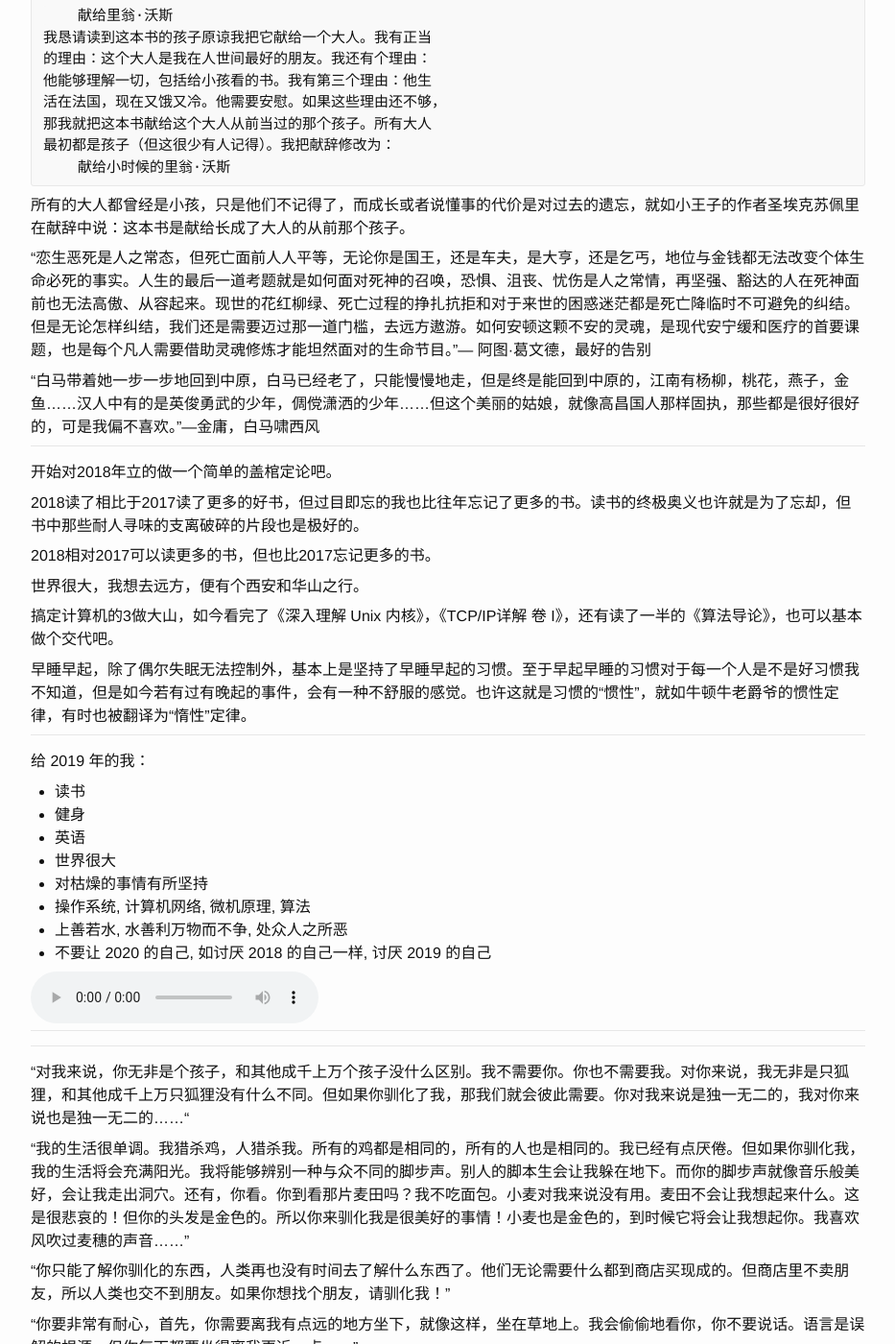
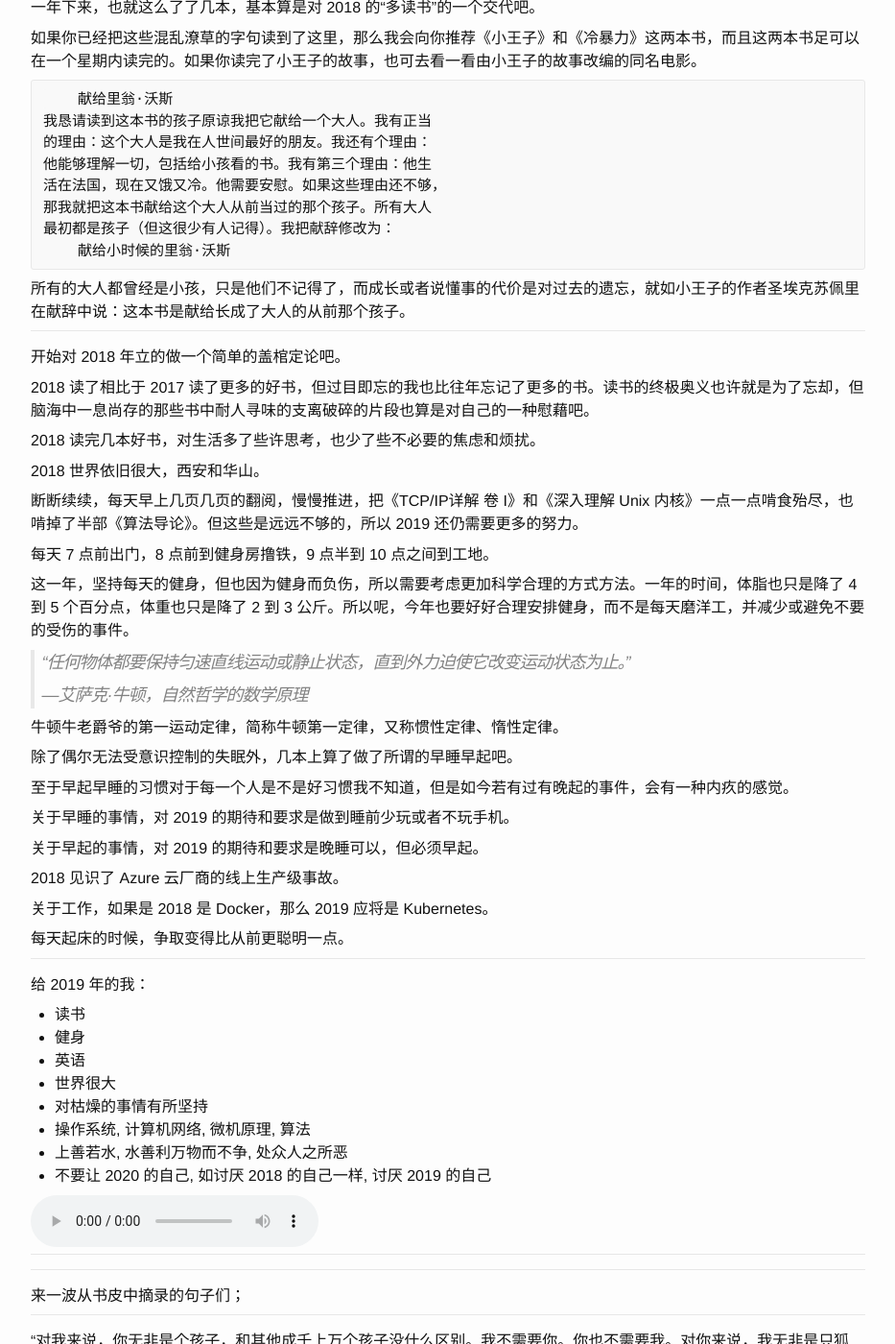
Before and after one commit to ousiax/ousiax.github.io, a Jekyll site: the page built from _journalctl/2018-12-31-annual-summary-2018.md, in a window 1280 px wide and 1400 px high, scrolled down 2808 px. Shown: the whole window at 96% size, without its empty margins (173-1106 px from the left). Built offline with Jekyll 4.4.1, drawn with Linux system fonts in a browser that asks for light colours; some of the changed text lies outside the part shown.

Commit message:
Update 2018-12-31-annual-summary-2018.md

```diff
--- a/_journalctl/2018-12-31-annual-summary-2018.md
+++ b/_journalctl/2018-12-31-annual-summary-2018.md
@@ -86,6 +86,10 @@ Your browser does not support the audio element.
 
 九月初，在公司的组织下，又去了北方，山东青岛。记得有一部单机版回合制游戏《仙剑奇侠传 4》，游戏里面的地图东北方位有一个地方叫即墨。我想这里的即墨应该就是山东的即墨吧。现在依旧能够回想起游戏剧情中即墨的花灯和宁静的海。在青岛，第一次在海里游泳，也是第一次感受到了海水的咸和苦。这应该就是化学老师提到的钠离子和镁离子在作祟吧，钠离子负责咸，而镁离子负责苦。下水后，感觉已经不能拾起久违的游泳技能了，也只是能保证自己不会沉入海底而已。扑扑通通，几个来回后，就略感疲惫。现在回想起来，这倒是一个很好的减脂运动哦。
 
+九月中，一年一度的体检。小伙子，心跳有点慢，(ง •̀\_•́)ง～
+
+和往年不同的是，负责牙齿检查的老阿姨说，因为智齿在刷牙时容易被忽略，已经有蛀牙的现象并建议做一波洗牙操作。不过牙菌斑是真，蛀牙也是真，建议洗牙也是真，但我还是没有接受洗牙的建议。
+
 九月末，大学四年的同室同窗结婚。平生第一次做伴郎（也应是最后一次)，第一次穿起西装四件套，第一次自学打领带，当然还得有双亮黑色的皮鞋。作为一个朴实的码农，平时也就是短袖和牛仔裤，还有各种运动鞋……，穿起一套正式西装，把自己打扮成大人模样，才发现很有做酒店服务员或者保安大叔的潜质。28号当晚，睡眼惺忪中，被火车的一套刹车操作惊醒，明明应该是通往大阜阳的北上火车，打开手机定位那么一看，火车莫名其妙的开到的杭州。有那么一瞬间，都在怀疑是不是自己上错了车。但是车票是乘务员检查的，而且卧铺票也是乘务员给换的卧铺卡，应该没错才对。翻开手机，搜索了一下才发现这是个奇葩的车次K8363走了一条蜿蜒曲折的奇葩路线。原来火车一开始就往西南方向，至嘉兴，杭州，而后北上至德清西，长兴南，再徐徐向西北进发，途中路过宣城，芜湖，巢湖，合肥，往西到达六安，最后北上霍邱，阜阳。好在是卧铺，虽然一路上蜿蜒曲折离奇，但也不过是一觉醒来的事情。早餐，大阜阳连锁有名小吃“田三卷馍”，味道非常好。
 
 国庆后期，去了一趟南京，参加了另外一个大学同学的婚礼。次日，约了在南林读书的小弟一起去爬紫金山。还记得当年在南京第一次爬紫金山那个气喘吁吁的少年。而如今这个每天去健身房撸铁的中年大叔，再次去紫金山，已经不再把这个区区500米不到的土丘放在眼里了，只当是一次休闲散步吧。而后去了南林的樱花大道，当然了这个季节，只有樱花树干和树枝。即便是樱花盛开的时节，也有“樱花七日”一说。随后去了玄武湖。机智如我，回大上海的火车出发点是南京站，这么一来，溜达完玄武湖就可以直接步行去南京火车站。
@@ -135,23 +139,41 @@ Your browser does not support the audio element.
 
 所有的大人都曾经是小孩，只是他们不记得了，而成长或者说懂事的代价是对过去的遗忘，就如小王子的作者圣埃克苏佩里在献辞中说：这本书是献给长成了大人的从前那个孩子。
 
-“恋生恶死是人之常态，但死亡面前人人平等，无论你是国王，还是车夫，是大亨，还是乞丐，地位与金钱都无法改变个体生命必死的事实。人生的最后一道考题就是如何面对死神的召唤，恐惧、沮丧、忧伤是人之常情，再坚强、豁达的人在死神面前也无法高傲、从容起来。现世的花红柳绿、死亡过程的挣扎抗拒和对于来世的困惑迷茫都是死亡降临时不可避免的纠结。但是无论怎样纠结，我们还是需要迈过那一道门槛，去远方遨游。如何安顿这颗不安的灵魂，是现代安宁缓和医疗的首要课题，也是每个凡人需要借助灵魂修炼才能坦然面对的生命节目。”― 阿图·葛文德，最好的告别
-
-“白马带着她一步一步地回到中原，白马已经老了，只能慢慢地走，但是终是能回到中原的，江南有杨柳，桃花，燕子，金鱼……汉人中有的是英俊勇武的少年，倜傥潇洒的少年……但这个美丽的姑娘，就像高昌国人那样固执，那些都是很好很好的，可是我偏不喜欢。”―金庸，白马啸西风
-
 - - -
 
-开始对2018年立的做一个简单的盖棺定论吧。
+开始对 2018 年立的做一个简单的盖棺定论吧。
 
-2018读了相比于2017读了更多的好书，但过目即忘的我也比往年忘记了更多的书。读书的终极奥义也许就是为了忘却，但书中那些耐人寻味的支离破碎的片段也是极好的。
+2018 读了相比于 2017 读了更多的好书，但过目即忘的我也比往年忘记了更多的书。读书的终极奥义也许就是为了忘却，但脑海中一息尚存的那些书中耐人寻味的支离破碎的片段也算是对自己的一种慰藉吧。
 
-2018相对2017可以读更多的书，但也比2017忘记更多的书。
+2018 读完几本好书，对生活多了些许思考，也少了些不必要的焦虑和烦扰。
 
-世界很大，我想去远方，便有个西安和华山之行。
+2018 世界依旧很大，西安和华山。
 
-搞定计算机的3做大山，如今看完了《深入理解 Unix 内核》，《TCP/IP详解 卷 I》，还有读了一半的《算法导论》，也可以基本做个交代吧。
+断断续续，每天早上几页几页的翻阅，慢慢推进，把《TCP/IP详解 卷 I》和《深入理解 Unix 内核》一点一点啃食殆尽，也啃掉了半部《算法导论》。但这些是远远不够的，所以 2019 还仍需要更多的努力。
 
-早睡早起，除了偶尔失眠无法控制外，基本上是坚持了早睡早起的习惯。至于早起早睡的习惯对于每一个人是不是好习惯我不知道，但是如今若有过有晚起的事件，会有一种不舒服的感觉。也许这就是习惯的“惯性”，就如牛顿牛老爵爷的惯性定律，有时也被翻译为“惰性”定律。
+每天 7 点前出门，8 点前到健身房撸铁，9 点半到 10 点之间到工地。
+
+这一年，坚持每天的健身，但也因为健身而负伤，所以需要考虑更加科学合理的方式方法。一年的时间，体脂也只是降了 4 到 5 个百分点，体重也只是降了 2 到 3 公斤。所以呢，今年也要好好合理安排健身，而不是每天磨洋工，并减少或避免不要的受伤的事件。
+
+> “任何物体都要保持匀速直线运动或静止状态，直到外力迫使它改变运动状态为止。"
+>
+> ―艾萨克·牛顿，自然哲学的数学原理
+
+牛顿牛老爵爷的第一运动定律，简称牛顿第一定律，又称惯性定律、惰性定律。
+
+除了偶尔无法受意识控制的失眠外，几本上算了做了所谓的早睡早起吧。
+
+至于早起早睡的习惯对于每一个人是不是好习惯我不知道，但是如今若有过有晚起的事件，会有一种内疚的感觉。
+
+关于早睡的事情，对 2019 的期待和要求是做到睡前少玩或者不玩手机。
+
+关于早起的事情，对 2019 的期待和要求是晚睡可以，但必须早起。
+
+2018 见识了 Azure 云厂商的线上生产级事故。
+
+关于工作，如果是 2018 是 Docker，那么 2019 应将是 Kubernetes。
+
+每天起床的时候，争取变得比从前更聪明一点。
 
 - - -
 
@@ -175,6 +197,10 @@ Your browser does not support the audio element.
 
 - - -
 
+来一波从书皮中摘录的句子们；
+
+- - -
+
 “对我来说，你无非是个孩子，和其他成千上万个孩子没什么区别。我不需要你。你也不需要我。对你来说，我无非是只狐狸，和其他成千上万只狐狸没有什么不同。但如果你驯化了我，那我们就会彼此需要。你对我来说是独一无二的，我对你来说也是独一无二的……“
 
 “我的生活很单调。我猎杀鸡，人猎杀我。所有的鸡都是相同的，所有的人也是相同的。我已经有点厌倦。但如果你驯化我，我的生活将会充满阳光。我将能够辨别一种与众不同的脚步声。别人的脚本生会让我躲在地下。而你的脚步声就像音乐般美好，会让我走出洞穴。还有，你看。你到看那片麦田吗？我不吃面包。小麦对我来说没有用。麦田不会让我想起来什么。这是很悲哀的！但你的头发是金色的。所以你来驯化我是很美好的事情！小麦也是金色的，到时候它将会让我想起你。我喜欢风吹过麦穗的声音……”
@@ -191,7 +217,42 @@ Your browser does not support the audio element.
 
 “人类已经忘记这条真理，但你千万不要忘记。你要永远为你驯化的东西负责。你要为你的玫瑰负责……”
 
-―安托万•德•圣埃克苏佩里，小王子
+―安托万·德·圣埃克苏佩里，小王子
+
+- - -
+
+恋生恶死是人之常态，但死亡面前人人平等，无论你是国王，还是车夫，是大亨，还是乞丐，地位与金钱都无法改变个体生命必死的事实。人生的最后一道考题就是如何面对死神的召唤，恐惧、沮丧、忧伤是人之常情，再坚强、豁达的人在死神面前也无法高傲、从容起来。现世的花红柳绿、死亡过程的挣扎抗拒和对于来世的困惑迷茫都是死亡降临时不可避免的纠结。但是无论怎样纠结，我们还是需要迈过那一道门槛，去远方遨游。如何安顿这颗不安的灵魂，是现代安宁缓和医疗的首要课题，也是每个凡人需要借助灵魂修炼才能坦然面对的生命节目。
+
+― 阿图·葛文德，最好的告别
+
+- - -
+
+以前我从来没有看见过人死去，所以在看见的时候，我感到震惊。倒不是因为我由此想到了自己将来会怎么死去，不知道为什么，我从来没有产生过这个念头——即便是看见自己的同龄人死去。我穿着白大褂，他们穿着病号服；我不太能够颠倒角色。然而，我可以想象我的家人处于他们的位置。我目睹了几个家庭成员，我的妻子、父母以及孩子们罹患严重的、危及生命的疾病。即便在最紧急的情形下，良医妙药也总是能帮他们渡过危机。所以，我震惊的是眼见良医妙药没能让病人恢复健康。当然，理论上我知道一部分病人可能会亡故，但是，面对每一个实际的病例，死亡好像都不应该发生，都是一种意外。一旦失治，我们奉行的战胜一切敌人的信念似乎就被打破了。在我心里一直有一种迷惑：这是在玩什么游戏，为什么总是要我们胜出？
+
+― 阿图·葛文德，最好的告别
+
+- - -
+
+无须同临终老人或处于生命末期的患者相处太长时间，你就可以本能地意识到，医学经常辜负其本应帮助的人们。我们把生命的余日交给治疗，结果为了一点点微不足道的好处，让这些治疗搅乱了我们的头脑、削弱了我们的身体；我们在各种机构，比如疗养院和监护室，度过最后的时光，刻板的、无形的惯例使我们同生活中真正要紧的东西相隔绝。我们一直犹犹豫豫，不肯诚实地面对衰老和垂死的窘境，本应获得的安宁缓和医疗与许多人擦肩而过，过度的技术干预反而增加了对逝者和亲属的伤害，剥夺了他们最需要的临终关怀。人们无法回避一个问题：应该如何优雅地跨越生命的终点？对此，大多数人缺少清晰的观念，而只是把命运交由医学、技术和陌生人来掌控。
+
+― 阿图·葛文德，最好的告别
+
+- - -
+临床医生唯一害怕犯的错误就是做得太少。大多数医生不理解在另一个方向上也可以犯同样可怕的错误——做得太多对一个生命具有同样的毁灭性。
+
+― 阿图·葛文德，最好的告别
+
+- - -
+
+既然生命在逼近极限，那么，他希望他的故事的最后几行是安宁。
+
+― 阿图·葛文德，最好的告别
+
+- - -
+
+白马带着她一步一步地回到中原，白马已经老了，只能慢慢地走，但是终是能回到中原的，江南有杨柳，桃花，燕子，金鱼……汉人中有的是英俊勇武的少年，倜傥潇洒的少年……但这个美丽的姑娘，就像高昌国人那样固执，那些都是很好很好的，可是我偏不喜欢。
+
+―金庸，白马啸西风
 
 - - -
 
```
